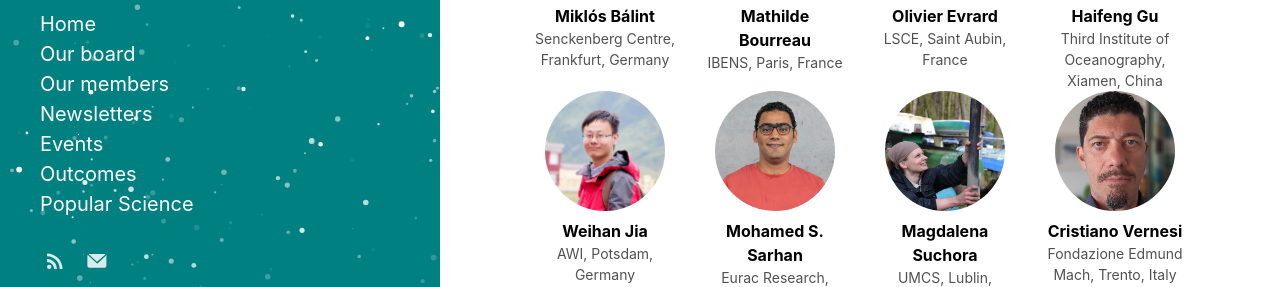
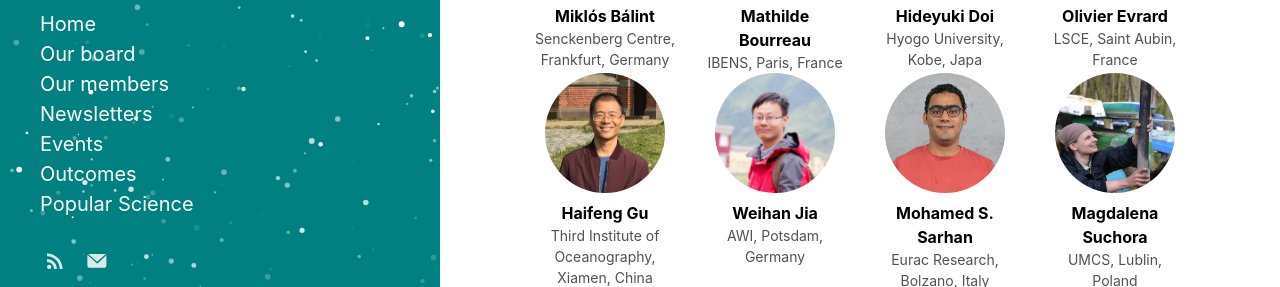
Before and after one commit to sedadna/sedadna.github.io, a Jekyll site: the page built from category/members.md, in a window 1280 px wide and 900 px high, cut to the strip 548-835 px from the top of the window. Built offline with Jekyll 4.4.1, drawn with Linux system fonts in a browser that asks for light colours.

Commit message:
Update members.md

```diff
--- a/category/members.md
+++ b/category/members.md
@@ -22,6 +22,13 @@
 <div class="square"><a href="https://www.ibens.ens.fr/spip.php?rubrique36&lang=fr" target="_blank"><img src="{{ "/category/members/Mathilde_Bourreau.jpg" | relative_url }}" alt="Avatar" /></a></div>
 <p>Mathilde Bourreau</p>
 <p>IBENS, Paris, France</p>
+</div>
+
+
+<div class ="member">
+<div class="square"><a href="https://ecologyweb.jimdofree.com/" target="_blank"><img src="{{ "/category/members/Hideyuki_Doi.jpg" | relative_url }}" alt="Avatar" /></a></div>
+<p>Hideyuki Doi</p>
+<p>Hyogo University, Kobe, Japa</p>
 </div>
 
 <div class ="member">
```
